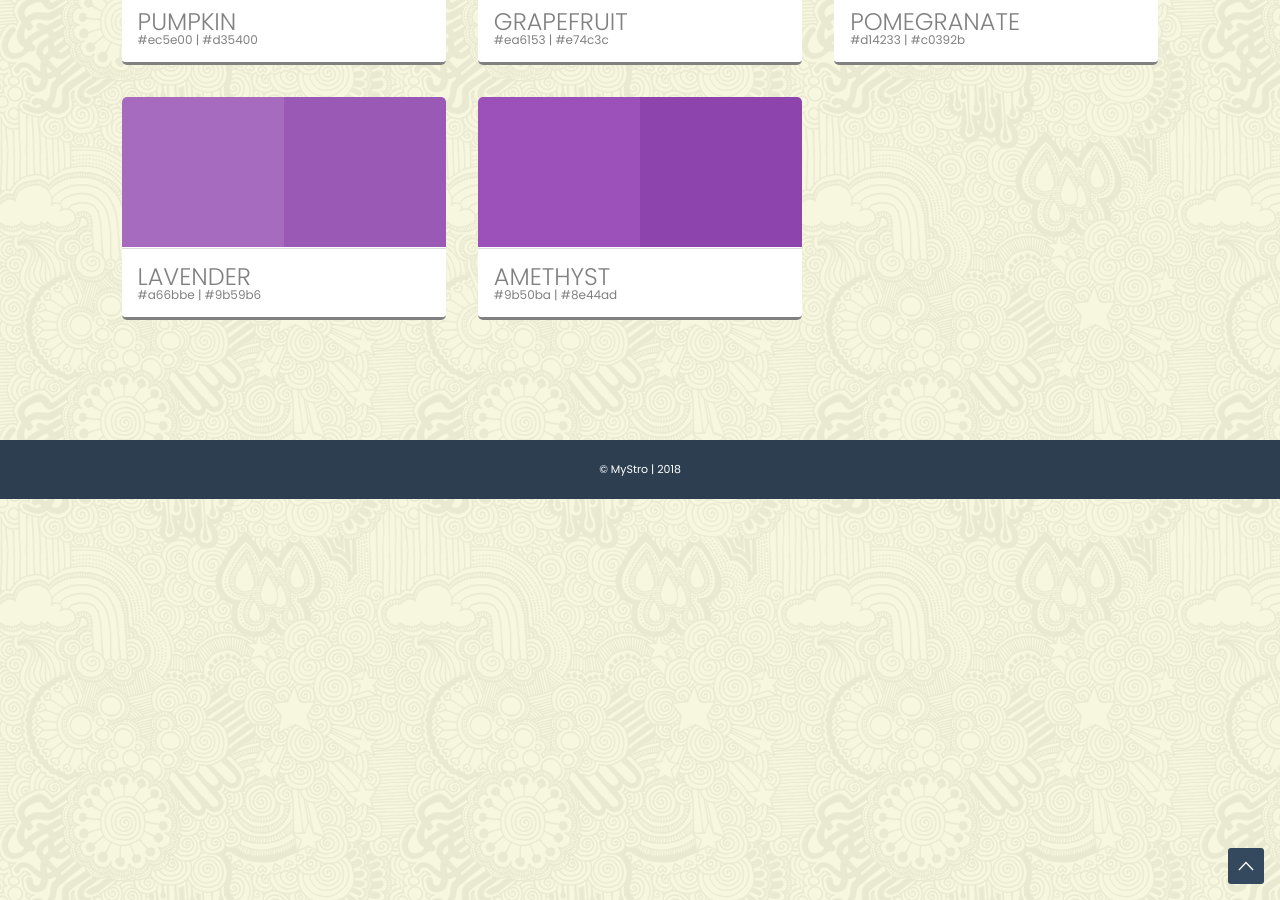
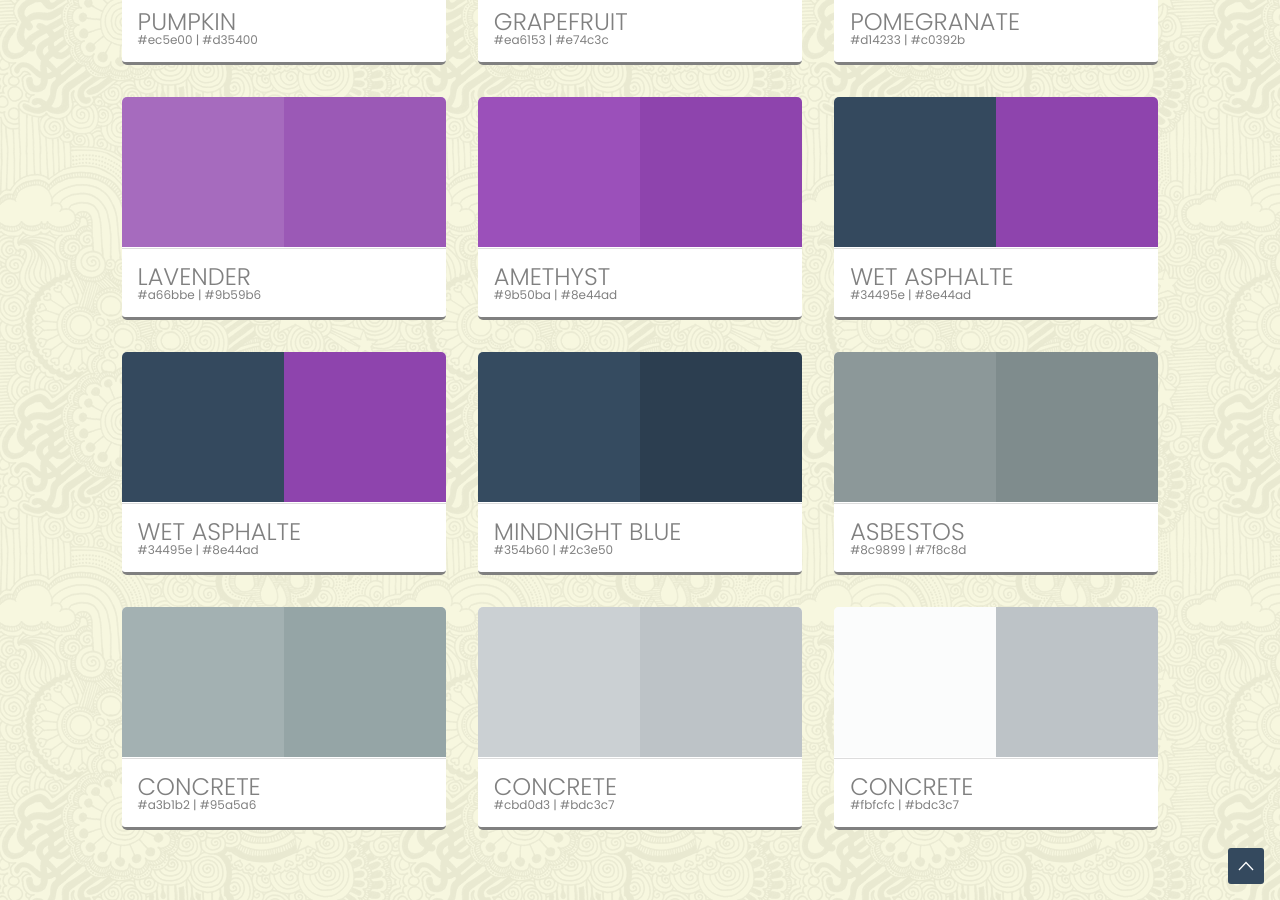
Before and after one commit to BerDanMyStro/jekyll-themes, a Jekyll site: the page built from flat-colors.html, in a window 1280 px wide and 900 px high, scrolled down 1047 px. Built offline with Jekyll 4.4.1, drawn with Linux system fonts in a browser that asks for light colours; Markdown is read by kramdown in place of the engine named in the settings.

Commit message:
add color cards

```diff
--- a/flat-colors.html
+++ b/flat-colors.html
@@ -216,6 +216,111 @@ title: Flat Colors
 					<div class="colorCard__data__copyDone">Copied</div>
 				</div>
 			</div>
+			<div class="colorCard">
+				<div class="colorCard__colorSample--light">
+					<span class="btn--copyHexa">Copy</span>
+					<input type="text" value="#34495e" readonly>
+				</div>
+				<div class="colorCard__colorSample--dark">
+					<span class="btn--copyHexa">Copy</span>
+					<input type="text" value="#8e44ad" readonly>
+				</div>
+				<div class="colorCard__data">
+					<div class="colorCard__data__name">Wet Asphalte</div>
+					<div class="colorCard__data__hexa"></div>
+					<div class="colorCard__data__copyDone">Copied</div>
+				</div>
+			</div>
+			<div class="colorCard">
+				<div class="colorCard__colorSample--light">
+					<span class="btn--copyHexa">Copy</span>
+					<input type="text" value="#34495e" readonly>
+				</div>
+				<div class="colorCard__colorSample--dark">
+					<span class="btn--copyHexa">Copy</span>
+					<input type="text" value="#8e44ad" readonly>
+				</div>
+				<div class="colorCard__data">
+					<div class="colorCard__data__name">Wet Asphalte</div>
+					<div class="colorCard__data__hexa"></div>
+					<div class="colorCard__data__copyDone">Copied</div>
+				</div>
+			</div>
+			<div class="colorCard">
+				<div class="colorCard__colorSample--light">
+					<span class="btn--copyHexa">Copy</span>
+					<input type="text" value="#354b60" readonly>
+				</div>
+				<div class="colorCard__colorSample--dark">
+					<span class="btn--copyHexa">Copy</span>
+					<input type="text" value="#2c3e50" readonly>
+				</div>
+				<div class="colorCard__data">
+					<div class="colorCard__data__name">Mindnight Blue</div>
+					<div class="colorCard__data__hexa"></div>
+					<div class="colorCard__data__copyDone">Copied</div>
+				</div>
+			</div>
+			<div class="colorCard">
+				<div class="colorCard__colorSample--light">
+					<span class="btn--copyHexa">Copy</span>
+					<input type="text" value="#8c9899" readonly>
+				</div>
+				<div class="colorCard__colorSample--dark">
+					<span class="btn--copyHexa">Copy</span>
+					<input type="text" value="#7f8c8d" readonly>
+				</div>
+				<div class="colorCard__data">
+					<div class="colorCard__data__name">Asbestos</div>
+					<div class="colorCard__data__hexa"></div>
+					<div class="colorCard__data__copyDone">Copied</div>
+				</div>
+			</div>
+			<div class="colorCard">
+				<div class="colorCard__colorSample--light">
+					<span class="btn--copyHexa">Copy</span>
+					<input type="text" value="#a3b1b2" readonly>
+				</div>
+				<div class="colorCard__colorSample--dark">
+					<span class="btn--copyHexa">Copy</span>
+					<input type="text" value="#95a5a6" readonly>
+				</div>
+				<div class="colorCard__data">
+					<div class="colorCard__data__name">Concrete</div>
+					<div class="colorCard__data__hexa"></div>
+					<div class="colorCard__data__copyDone">Copied</div>
+				</div>
+			</div>
+			<div class="colorCard">
+				<div class="colorCard__colorSample--light">
+					<span class="btn--copyHexa">Copy</span>
+					<input type="text" value="#cbd0d3" readonly>
+				</div>
+				<div class="colorCard__colorSample--dark">
+					<span class="btn--copyHexa">Copy</span>
+					<input type="text" value="#bdc3c7" readonly>
+				</div>
+				<div class="colorCard__data">
+					<div class="colorCard__data__name">Concrete</div>
+					<div class="colorCard__data__hexa"></div>
+					<div class="colorCard__data__copyDone">Silver</div>
+				</div>
+			</div>
+			<div class="colorCard">
+				<div class="colorCard__colorSample--light">
+					<span class="btn--copyHexa">Copy</span>
+					<input type="text" value="#fbfcfc" readonly>
+				</div>
+				<div class="colorCard__colorSample--dark">
+					<span class="btn--copyHexa">Copy</span>
+					<input type="text" value="#bdc3c7" readonly>
+				</div>
+				<div class="colorCard__data">
+					<div class="colorCard__data__name">Concrete</div>
+					<div class="colorCard__data__hexa"></div>
+					<div class="colorCard__data__copyDone">Clouds</div>
+				</div>
+			</div>
 		</div>
 	</div>
 </div>
```
